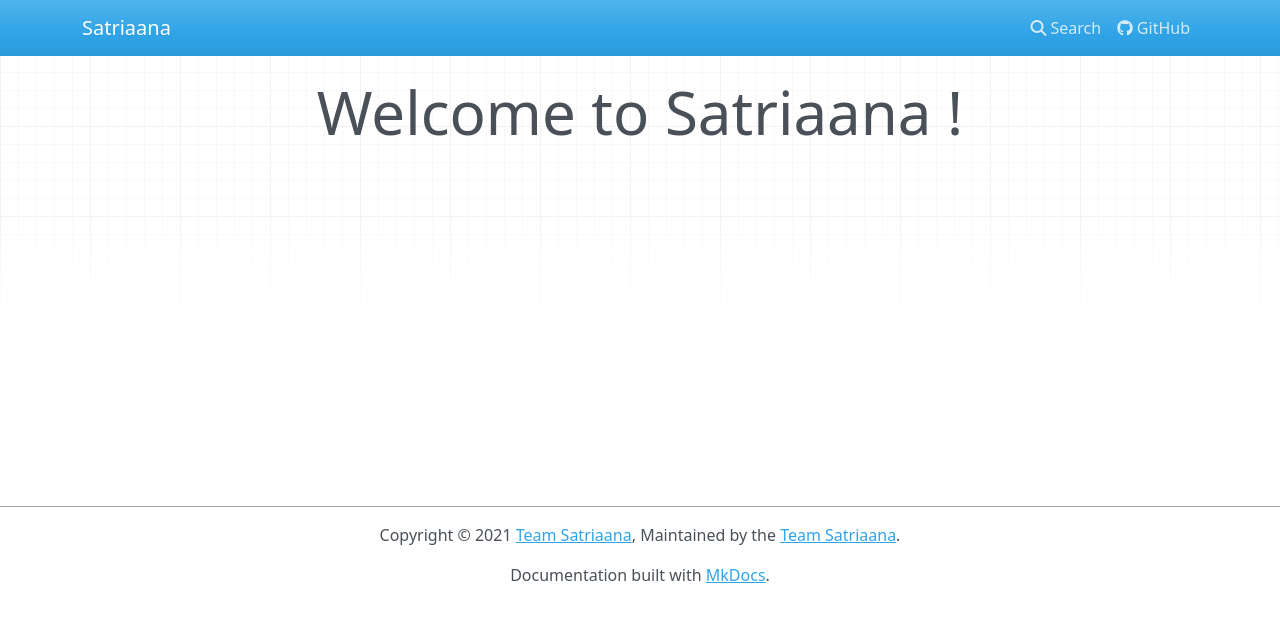
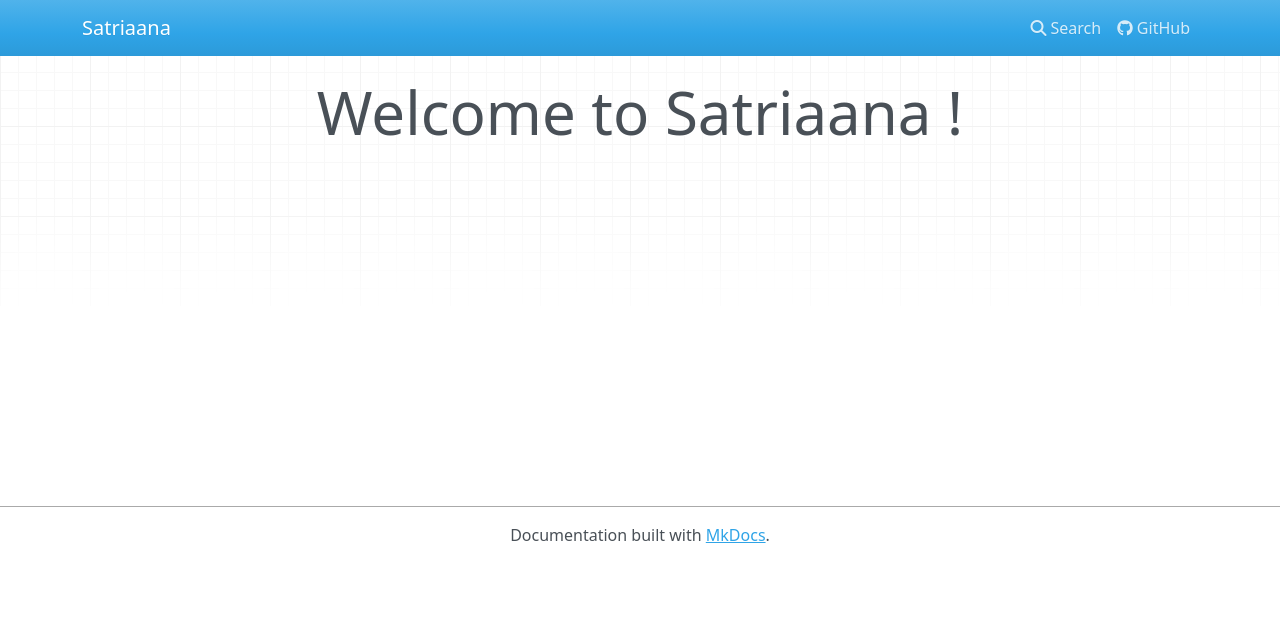
Before and after one commit to uvinduperera/Documents, an MkDocs documentation site: the page built from docs/index.md, in a window 1280 px wide. Shown: the top 622 px of the page. Built offline with MkDocs 1.6.1, drawn with Linux system fonts in a browser that asks for light colours; nearby versions of some CDN libraries.

Commit message:
Update mkdocs.yml

```diff
--- a/mkdocs.yml
+++ b/mkdocs.yml
@@ -21,20 +21,3 @@
 
 extra_css:
     - css/extra.css
-
-markdown_extensions:
-    - toc:
-        permalink: 
-    - admonition
-    - attr_list
-    - def_list
-
-copyright: Copyright &copy; 2021 <a href="https://satriaana.org">Team Satriaana</a>, Maintained by the <a href="/about/release-notes/#maintenance-team">Team Satriaana</a>.
-
-plugins:
-    - search
-    - redirects:
-        redirect_maps:
-            user-guide/plugins.md: dev-guide/plugins.md
-            user-guide/custom-themes.md: dev-guide/themes.md
-            user-guide/styling-your-docs.md: user-guide/choosing-your-theme.md
```
